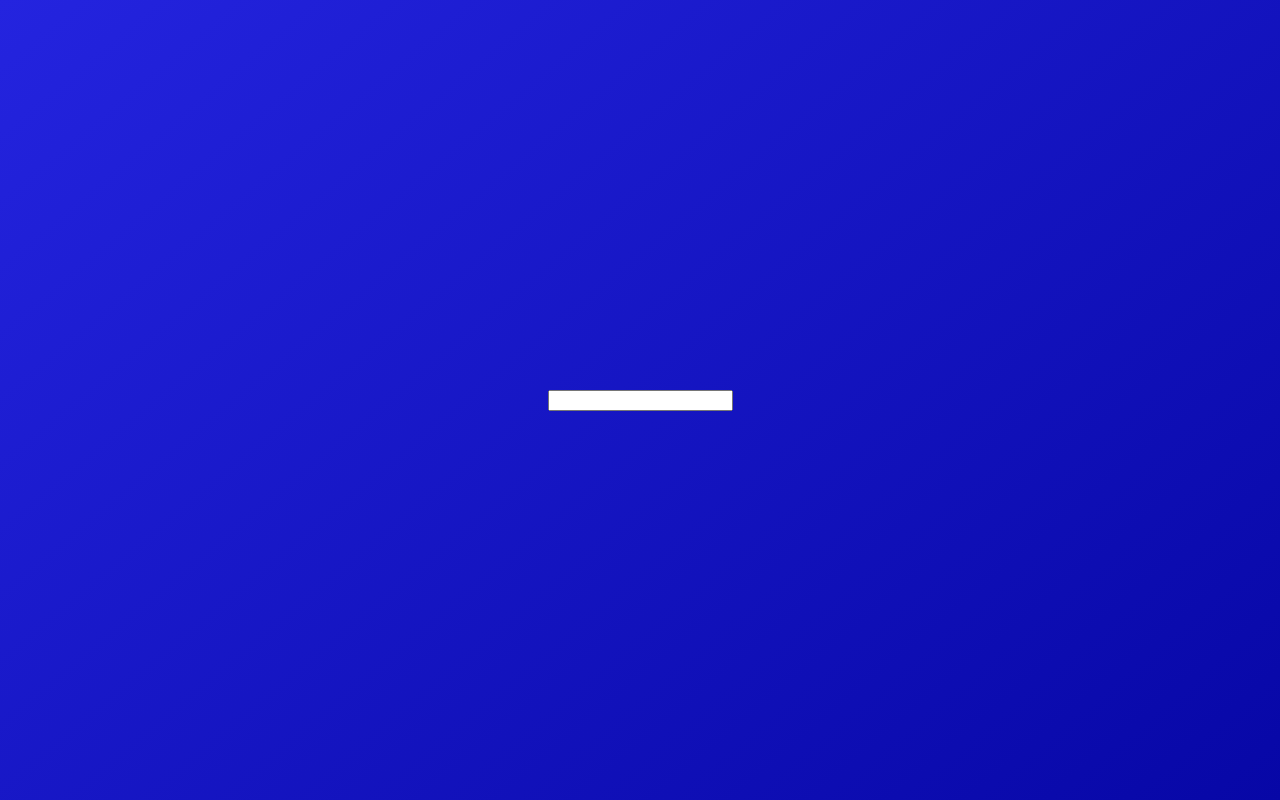
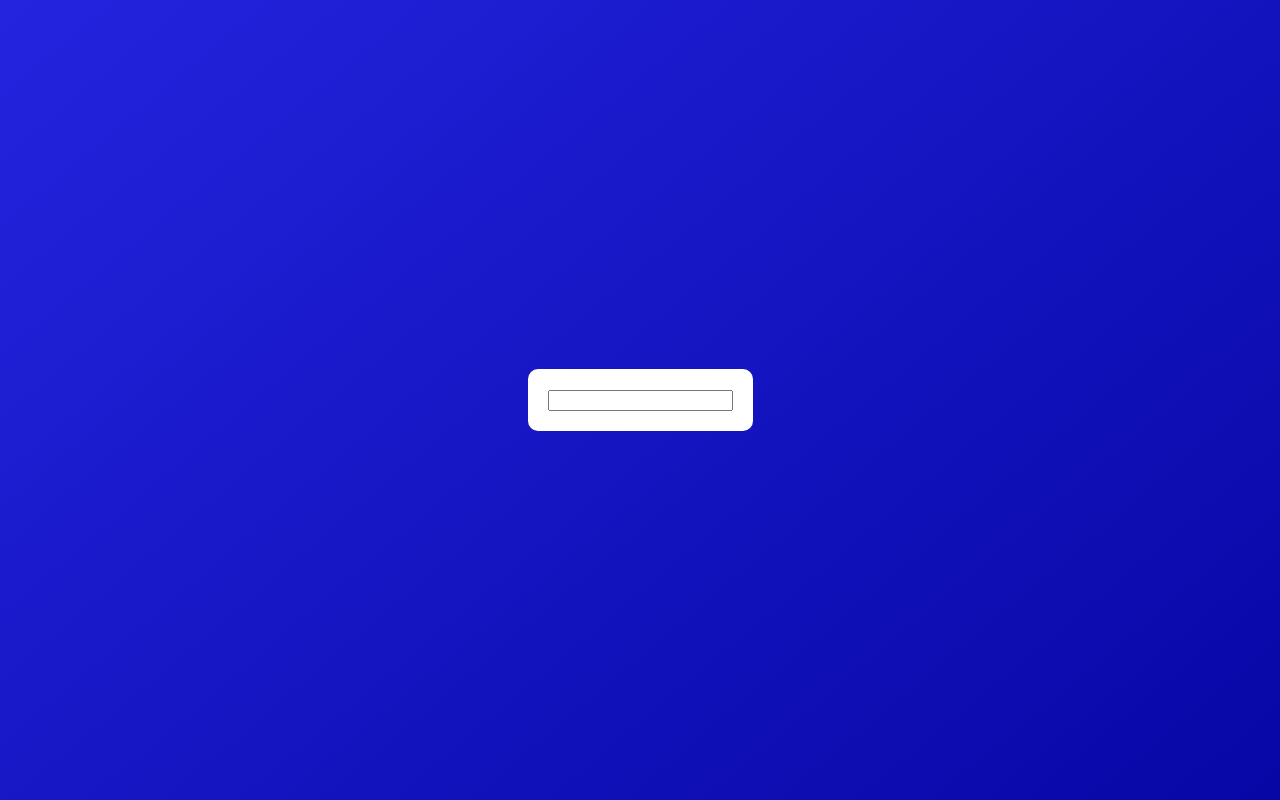
Before and after one commit to patel-vansh1607/calculator-react, a React (Create React App) app: page / in a window 1280 px wide. Built offline with nearby package versions, Linux system fonts and the light colour scheme.

Commit message:
feat: add styles for calculator component in CSS

```diff
--- a/src/styles/calculator.css
+++ b/src/styles/calculator.css
@@ -6,3 +6,10 @@
     justify-content: center;
     background:linear-gradient(140deg, rgb(36, 36, 223), rgb(7, 7, 166));
 }
+
+.calculator{
+    padding: 20px;
+    border-radius: 10px;
+    background-color: white;
+
+}
```
